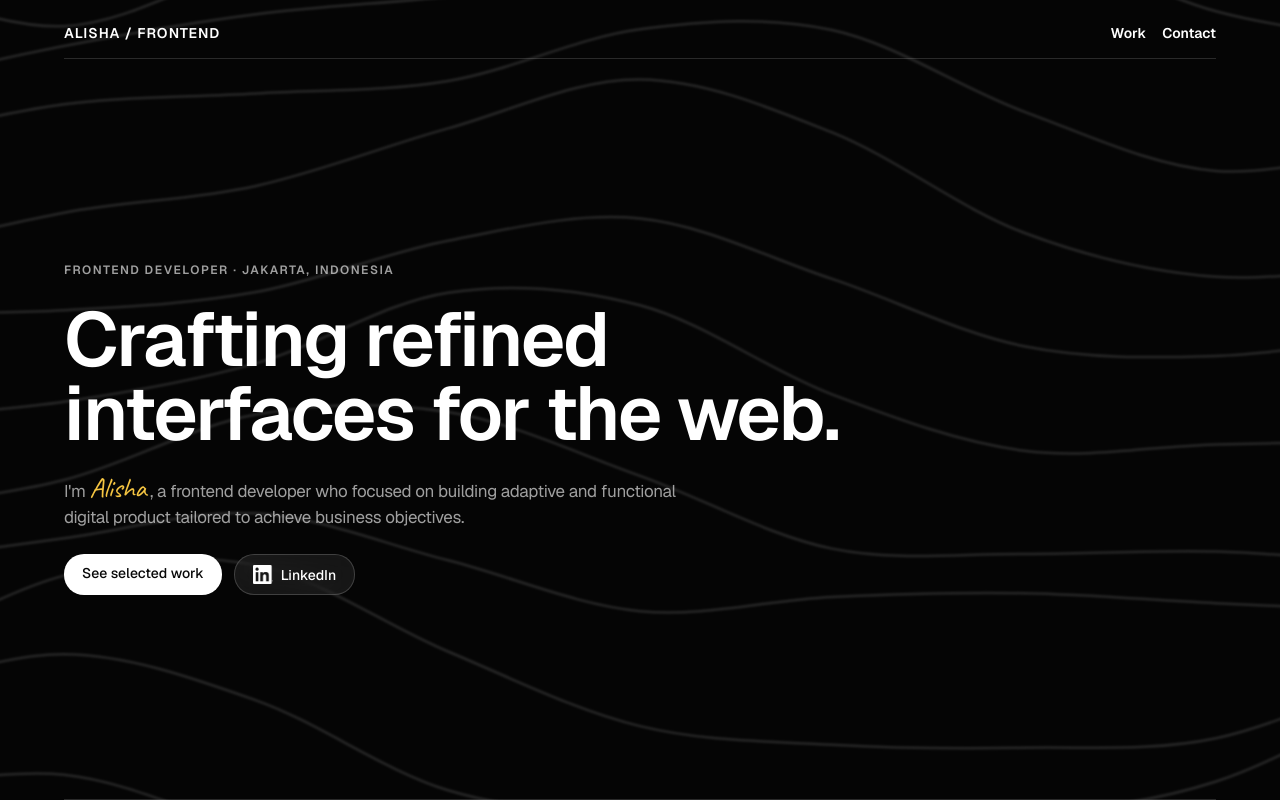
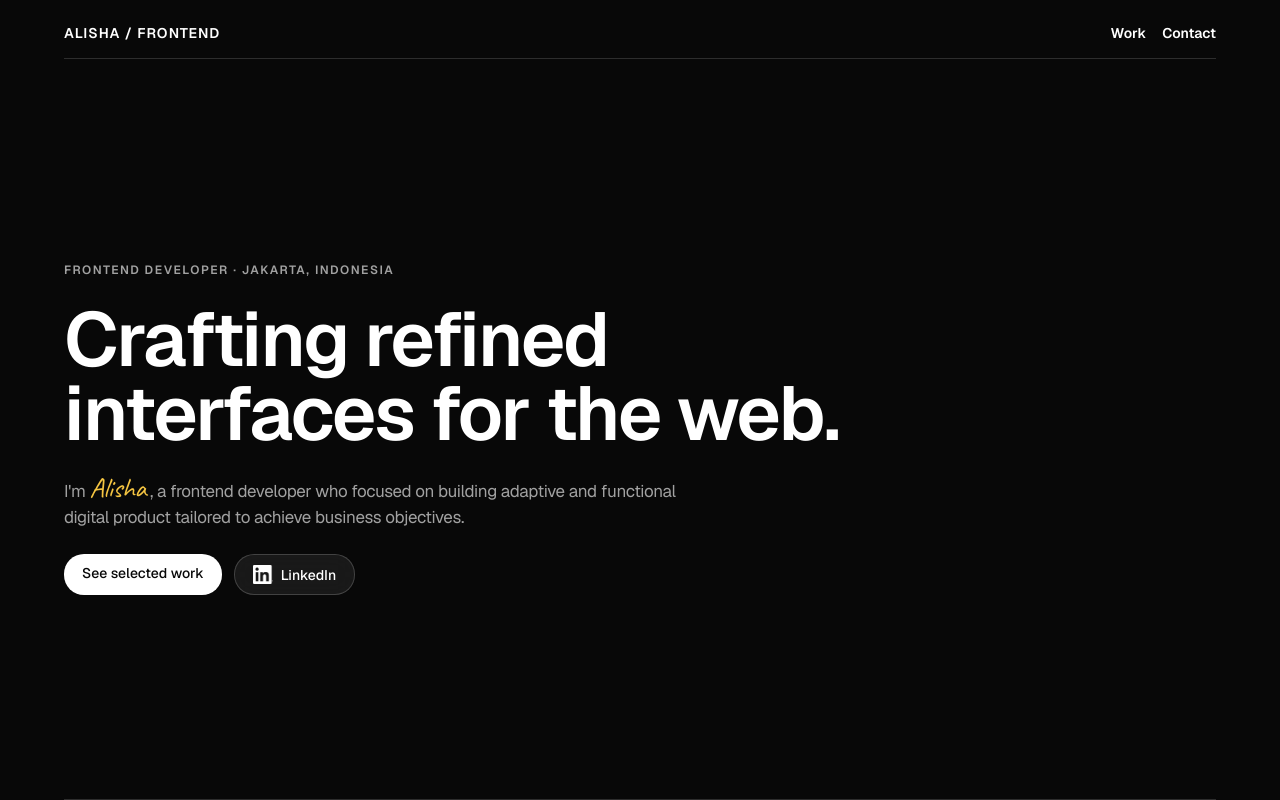
Before and after one commit to alishayb/mywebsite, a React (Vite) app: page / in a window 1280 px wide. Shown: the top 800 px of the page. Built offline with nearby package versions, Linux system fonts and the light colour scheme.

Commit message:
remove mesh background temporarily

```diff
--- a/src/main.tsx
+++ b/src/main.tsx
@@ -1,12 +1,12 @@
-import { StrictMode } from "react";
+// import { StrictMode } from "react";
 import { createRoot } from "react-dom/client";
 import App from "./App.tsx";
 import "./index.css";
-import MeshBackground from "./mesh/MeshBackground.tsx";
+// import MeshBackground from "./mesh/MeshBackground.tsx";
 
 createRoot(document.getElementById("root")!).render(
-  <StrictMode>
-    <MeshBackground />
+  <>
+    {/* <MeshBackground /> */}
     <App />
-  </StrictMode>,
+  </>,
 );
```
